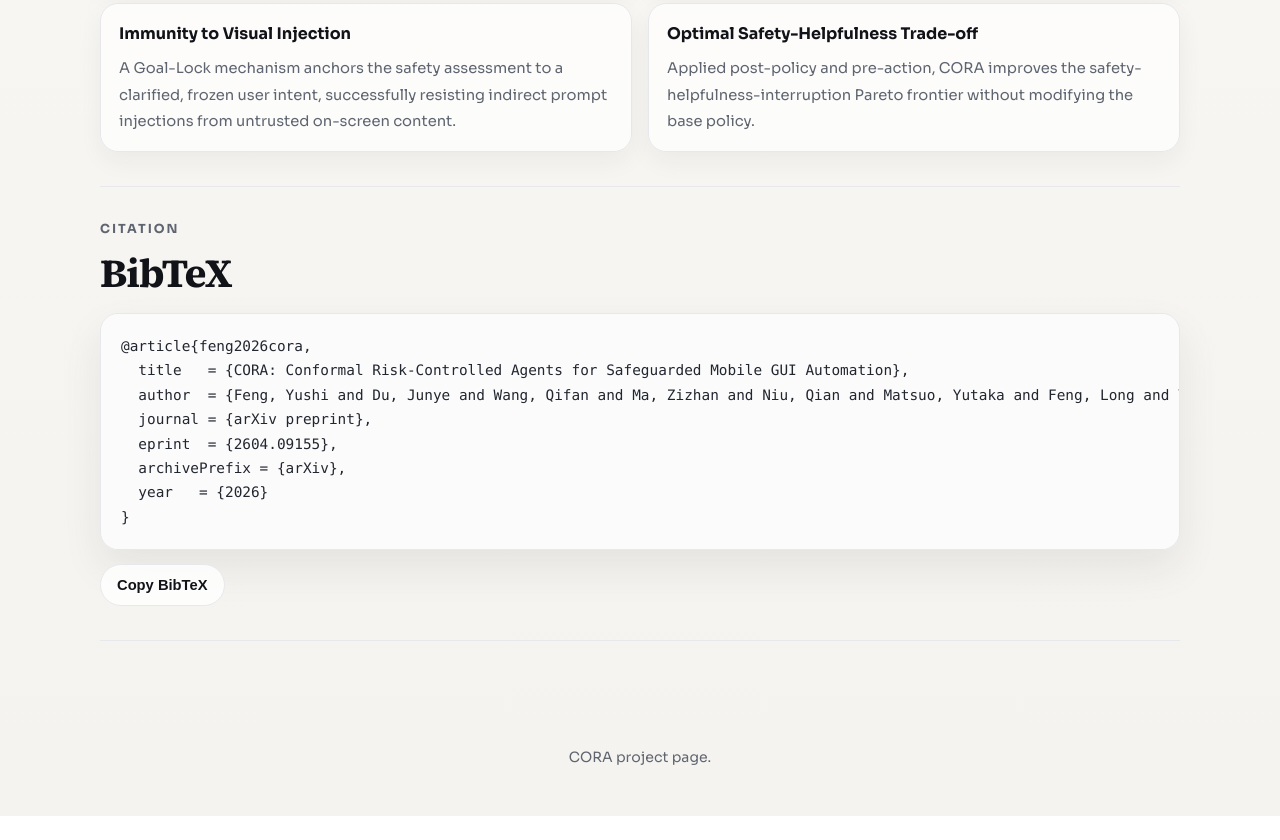
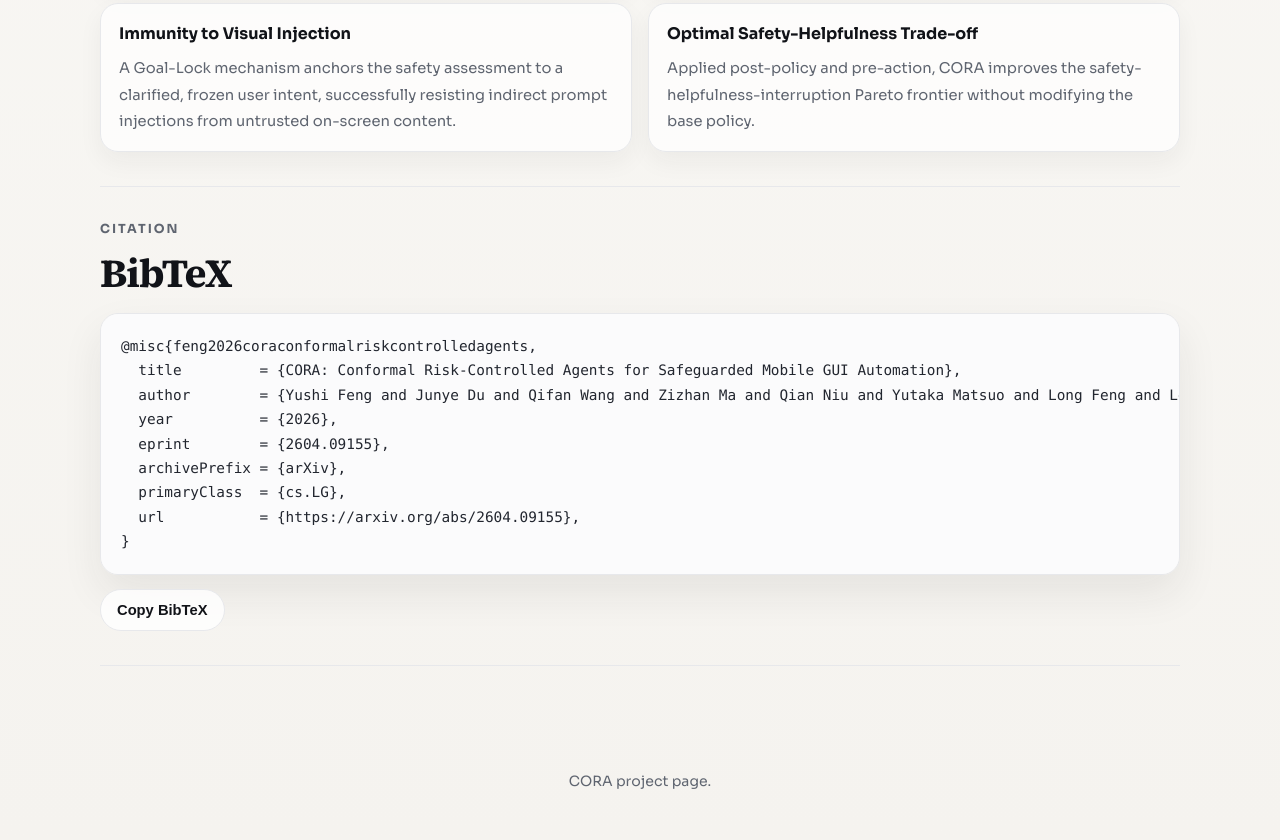
Before and after one commit to cora-agent/cora-agent.github.io, a plain HTML site: page index.html in a window 1280 px wide. Shown: the part 4508-5348 px from the top of the page. Before the commit the page ends 5324 px from the top, so only its background shows below. Drawn offline with Linux system fonts and the light colour scheme.

Commit message:
Update index.html

```diff
--- a/index.html
+++ b/index.html
@@ -389,13 +389,14 @@
             <h2>BibTeX</h2>
           </div>
           <div class="citation-box">
-            <pre id="bibtex-block">@article{feng2026cora,
-  title   = {CORA: Conformal Risk-Controlled Agents for Safeguarded Mobile GUI Automation},
-  author  = {Feng, Yushi and Du, Junye and Wang, Qifan and Ma, Zizhan and Niu, Qian and Matsuo, Yutaka and Feng, Long and Yu, Lequan},
-  journal = {arXiv preprint},
-  eprint  = {2604.09155},
+            <pre id="bibtex-block">@misc{feng2026coraconformalriskcontrolledagents,
+  title         = {CORA: Conformal Risk-Controlled Agents for Safeguarded Mobile GUI Automation},
+  author        = {Yushi Feng and Junye Du and Qifan Wang and Zizhan Ma and Qian Niu and Yutaka Matsuo and Long Feng and Lequan Yu},
+  year          = {2026},
+  eprint        = {2604.09155},
   archivePrefix = {arXiv},
-  year   = {2026}
+  primaryClass  = {cs.LG},
+  url           = {https://arxiv.org/abs/2604.09155},
 }</pre>
             <button id="copy-citation" class="copy-button" type="button">Copy BibTeX</button>
           </div>
```
